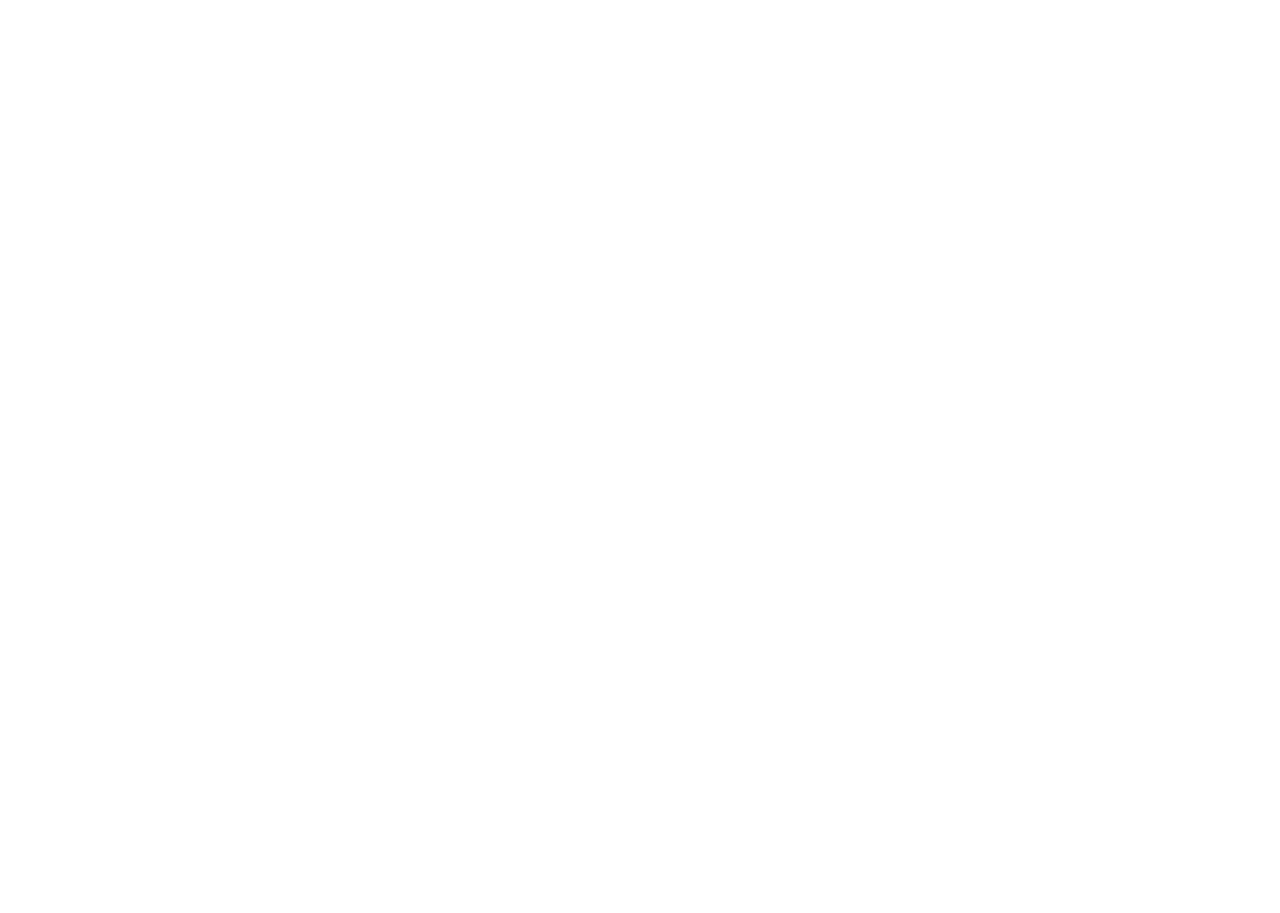
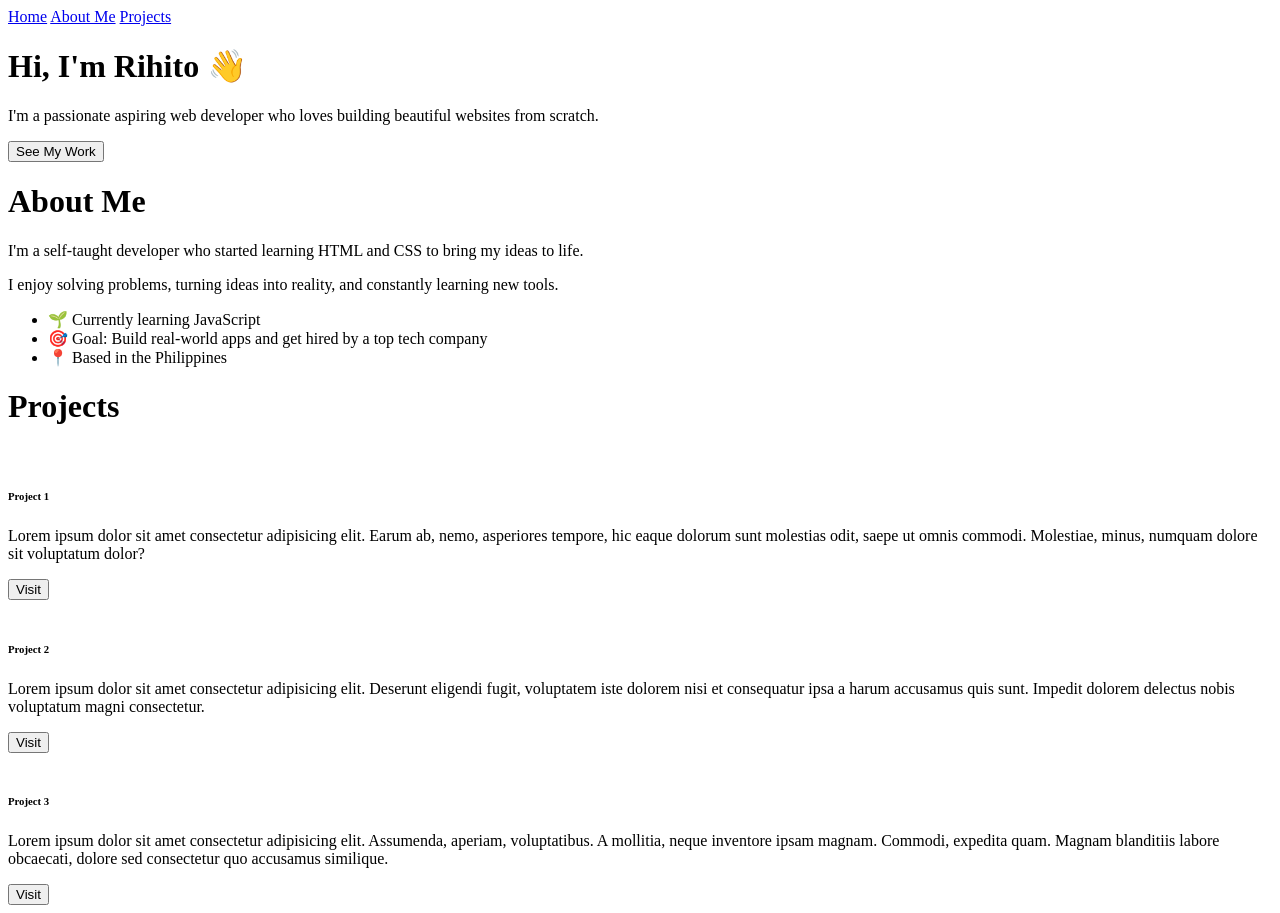
Before and after one commit to Izakami0x/Portfolio, a plain HTML site: page index.html in a window 1280 px wide. Before the commit the page ends 800 px from the top, so only its background shows below. Drawn offline with Linux system fonts and the light colour scheme.

Commit message:
Added the divs and texts

```diff
--- a/index.html
+++ b/index.html
@@ -6,6 +6,61 @@
 	<title>Portfolio</title>
 </head>
 <body>
+<nav id="navbar">
+		<a href="#hero">Home</a>
+		<a href="#about">About Me</a>
+		<a href="#projects">Projects</a>
+	</nav>
+
+<div class="page">
+	<div id="hero">
+		<h1>Hi, I'm Rihito 👋</h1>
+		<p>I'm a passionate aspiring web developer who loves building beautiful websites from scratch.</p>
+		<button class="btn" id="see-my-work">See My Work</button>
+	</div>
+</div>
+
+<div class="page">
+	<div id="about">
+		<h1>About Me</h1>
+		<p>I'm a self-taught developer who started learning HTML and CSS to bring my ideas to life.</p>
+		<p>I enjoy solving problems, turning ideas into reality, and constantly learning new tools.</p>
+		<ul>
+			<li id="item1">🌱 Currently learning JavaScript</li>
+			<li id="item2">🎯 Goal: Build real-world apps and get hired by a top tech company</li>
+			<li id="item3">📍 Based in the Philippines</li>
+		</ul>
+	</div>
+</div>
+
+<div class="page">
+	<div id="projects">
+		<h1>Projects</h1>
+		<div class="cards">
+			<div class="card1">
+				<img src="" alt="" id="image">
+					<h6>Project 1</h6>
+					<p>Lorem ipsum dolor sit amet consectetur adipisicing elit. Earum ab, nemo, asperiores tempore, hic eaque dolorum sunt molestias odit, saepe ut omnis commodi. Molestiae, minus, numquam dolore sit voluptatum dolor?</p>
+					<button class="btn" id="card_btn">Visit</button>
+				</img>
+			</div>
+			<div class="card2">
+				<img src="" alt="" id="image">
+					<h6>Project 2</h6>
+					<p>Lorem ipsum dolor sit amet consectetur adipisicing elit. Deserunt eligendi fugit, voluptatem iste dolorem nisi et consequatur ipsa a harum accusamus quis sunt. Impedit dolorem delectus nobis voluptatum magni consectetur.</p>
+					<button class="btn" id="card_btn">Visit</button>
+				</img>
+			</div>
+			<div class="card3">
+				<img src="" alt="" id="image">
+					<h6>Project 3</h6>
+					<p>Lorem ipsum dolor sit amet consectetur adipisicing elit. Assumenda, aperiam, voluptatibus. A mollitia, neque inventore ipsam magnam. Commodi, expedita quam. Magnam blanditiis labore obcaecati, dolore sed consectetur quo accusamus similique.</p>
+					<button class="btn" id="card_btn">Visit</button>
+				</img>
+			</div>
+		</div>
+	</div>
+</div>
 
 </body>
 </html>
```
